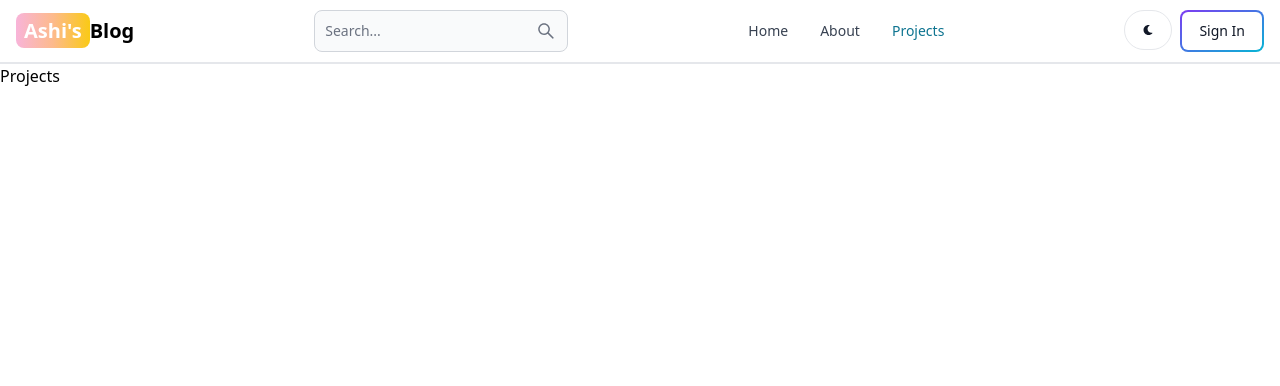
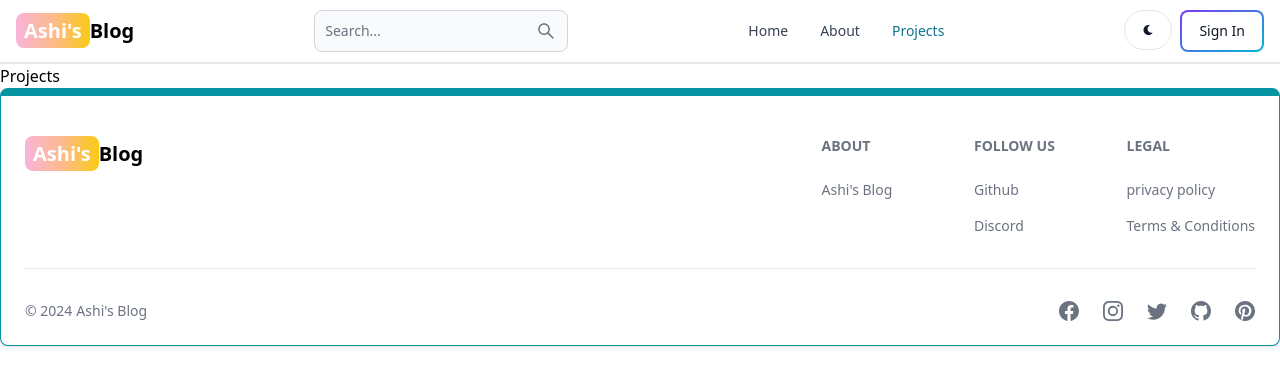
Before and after one commit to Ashi-sharm/TechKnow-Blogs, a React (Vite) app in the folder client/: page /projects in a window 1280 px wide. Shown: the top 386 px of the page. Built offline with nearby package versions, Linux system fonts and the light colour scheme.

Commit message:
Create the Footer components

```diff
--- a/client/src/App.jsx
+++ b/client/src/App.jsx
@@ -6,6 +6,7 @@
 import Signup from "./pages/Signup";
 import Projects from "./pages/Projects";
 import Header from "./components/Header";
+import Footer from "./components/Footer";
 export default function App() {
   return (
     <BrowserRouter>
@@ -26,6 +27,7 @@
 
 
     </Routes>
+    <Footer/>
     </BrowserRouter>
 
   )
--- /dev/null
+++ b/client/src/components/Footer.jsx
@@ -0,0 +1,106 @@
+import React from 'react'
+import {Footer, FooterCopyright, FooterDivider } from 'flowbite-react'
+import { Link } from 'react-router-dom';
+import {BsFacebook, BsInstagram, BsTwitter, BsGithub, BsPinterest } from 'react-icons/bs';
+export default function FooterCom() {
+  return (
+    <Footer container className='border border-t-8 border-teal-500'>
+        <div className='w-full max-w-7xl mx-auto'>
+            <div className='grid w-full justify-between sm:flex md:grid-cols-1'>
+                <div className='mt-5'>
+                <Link to ="/" className='self-center whitespace-nowrap text-lg sm:text-xl font-semibold dark:text-white'>
+    <span className='px-2 py-1 bg-gradient-to-r from-pink-300 via-orange-300 to-yellow-300 rounded-lg text-white'> Ashi's</span>
+    Blog
+</Link>
+                </div>
+                <div className='grid grid-cols-2 gap-8 mt-4 sm:grid-cols-3 sm:gap-6'>
+                    <div>
+                        <Footer.Title title='About'/>
+                    <Footer.LinkGroup col>
+                        <Footer.Link
+                        href='/about'
+                        target='_blank'
+                        rel='noopener noreferrer'
+                        >
+                        Ashi's Blog
+
+                        </Footer.Link>
+                    </Footer.LinkGroup>
+                    </div>
+                    <div>
+                        <Footer.Title title='Follow us'/>
+                    <Footer.LinkGroup col>
+                        <Footer.Link
+                        href='https://github.com/Ashi-sharm'
+                        target='_blank'
+                        rel='noopener noreferrer'
+                        >
+                        Github
+
+                        </Footer.Link>
+                        <Footer.Link
+                        href='#'
+                        // target='_blank'
+                        // rel='noopener noreferrer'
+                        >
+                        Discord
+
+                        </Footer.Link>
+                    </Footer.LinkGroup>
+
+                    </div>
+                    <div>
+                    <Footer.Title title='Legal'/>
+                    <Footer.LinkGroup col>
+                        <Footer.Link
+                        href='#'
+
+                        >
+                        privacy policy
+
+                        </Footer.Link>
+                        <Footer.Link
+                        href='#'
+                        // target='_blank'
+                        // rel='noopener noreferrer'
+                        >
+                        Terms &amp; Conditions
+
+                        </Footer.Link>
+                    </Footer.LinkGroup>
+
+
+                    </div>
+
+
+                    </div>
+
+
+
+                </div>
+                <Footer.Divider/>
+                <div className='w-full sm:flex sm:items-center sm:justify-between'>
+                    <Footer.Copyright href='#' by="Ashi's Blog"
+                    year={new Date().getFullYear()}/>
+                    <div className='flex gap-6 sm:mt-0 mt-4 sm:justify-center'>
+                        <Footer.Icon href='#' icon={BsFacebook}/>
+                        <Footer.Icon href='#' icon={BsInstagram}/>
+                        <Footer.Icon href='#' icon={BsTwitter}/>
+                        <Footer.Icon href='https://github.com/Ashi-sharm' icon={BsGithub}/>
+                        <Footer.Icon href='#' icon={BsPinterest}/>
+
+
+
+
+
+
+                    </div>
+                </div>
+
+
+
+            </div>
+
+    </Footer>
+  );
+}
```
